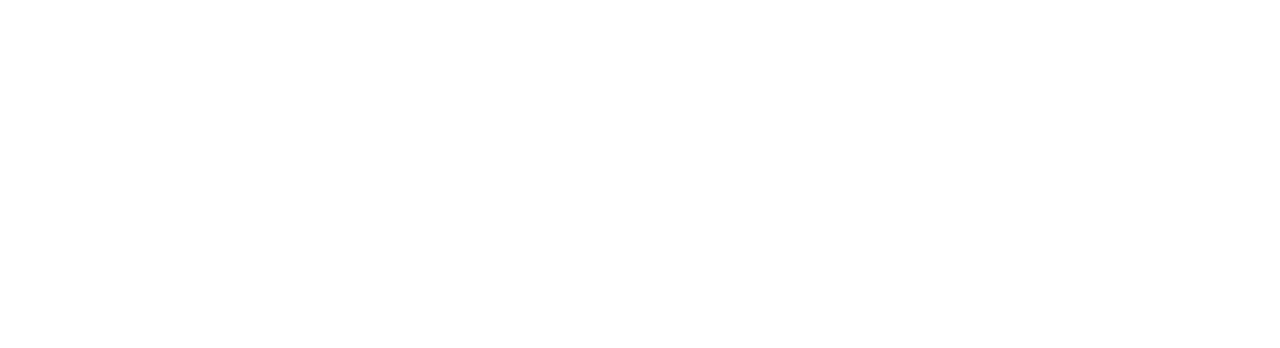
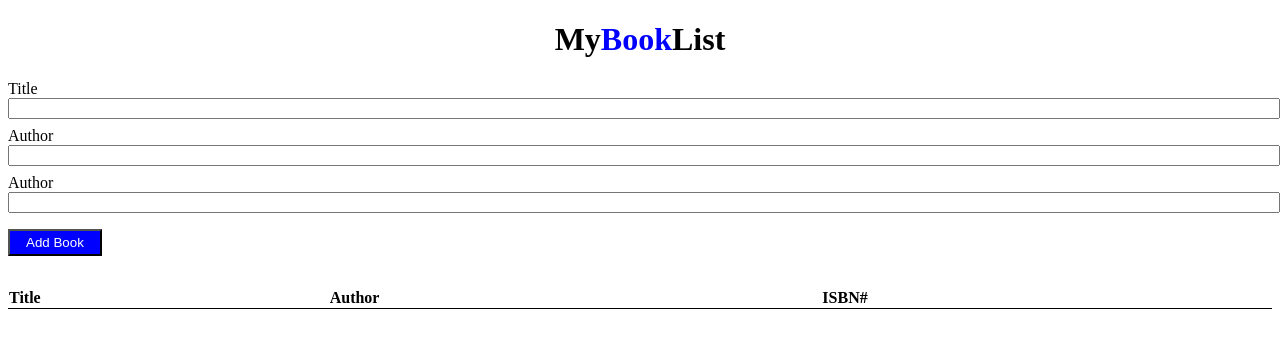
Before and after one commit to acciojob/book-list-kapex-coder, a website: page main.html in a window 1280 px wide. Drawn offline with Linux system fonts and the light colour scheme.

Commit message:
created a submission

```diff
--- a/main.html
+++ b/main.html
@@ -8,6 +8,36 @@
 
 <body>
 	<!-- the entire body must be written by student -->
+	<h1>My<span>Book</span>List</h1>
+
+	<div class="form-group">
+		<div class="form-field">
+			<label for="title">Title</label> <br>
+			<input id="title" name="title" type="text" />
+		</div>
+		<div class="form-field">
+			<label for="author">Author</label> <br>
+			<input id="author" name="author" type="text" />
+		</div>
+		<div class="form-field">
+			<label for="isbn">Author</label> <br>
+			<input id="isbn" name="isbn" type="text" />
+		</div>
+
+		<button id="submit">Add Book</button>
+	</div>
+
+	<table class="table table-striped">
+		<thead>
+			<tr>
+				<th>Title</th>
+				<th>Author</th>
+				<th>ISBN#</th>
+			</tr>
+		</thead>
+		<tbody id="book-list"></tbody>
+	</table>
+
     <script type="text/javascript" src="./script.js">
 </script>
 
--- a/styles.css
+++ b/styles.css
@@ -1 +1,39 @@
 /*  your css code here. If applicable */
+h1 {
+	text-align: center;
+
+	span {
+		color: blue;
+	}
+}
+
+.form-group {
+	display: flex;
+	flex-direction: column;
+	gap: 0.5rem;
+
+	.form-field {
+		input {
+			width: 100%;
+		}
+	}
+
+	button {
+		width: max-content;
+		margin-top: 0.5rem;
+		padding: 0.25rem 1rem;
+		background: blue;
+		color: white;
+	}
+}
+
+table {
+	border-collapse: collapse;
+	width: 100%;
+	margin-top: 2rem;
+	text-align: left;
+
+	tr {
+		border-bottom: 1px solid black;
+	}
+}
```
